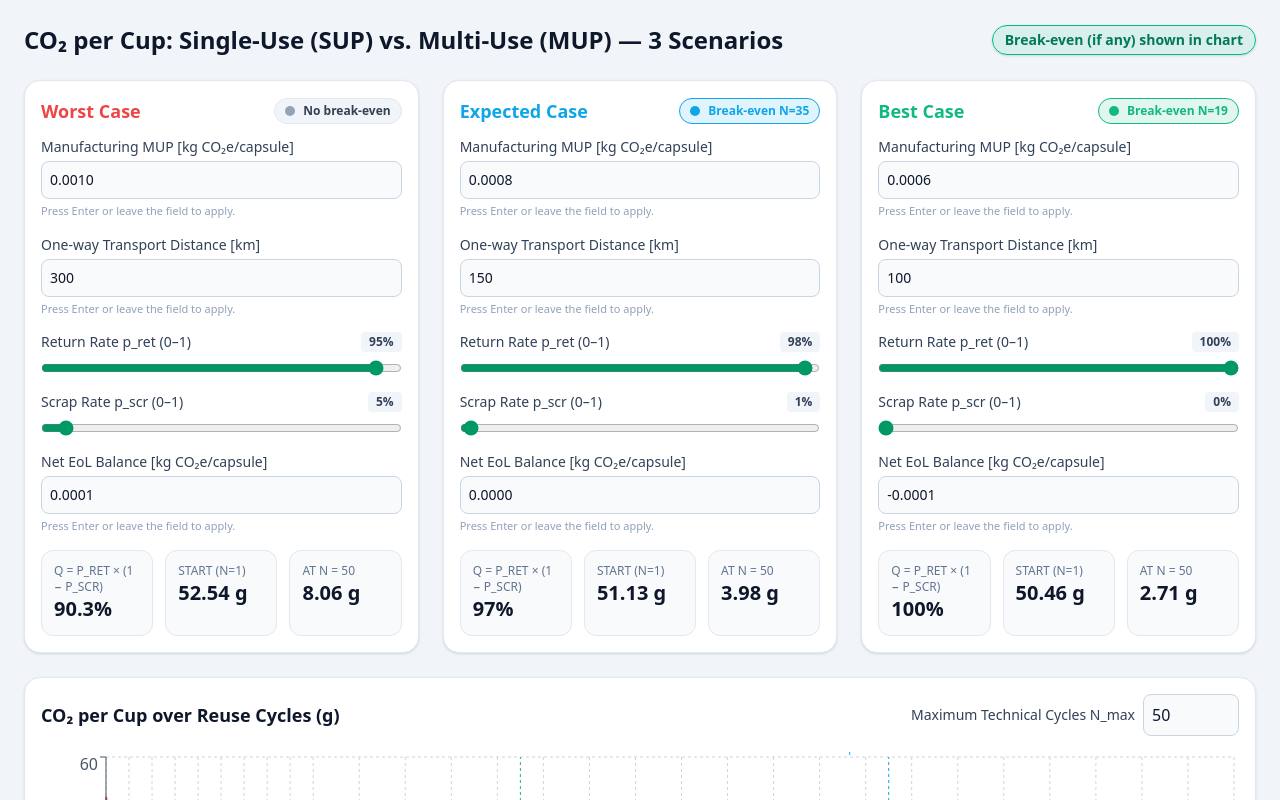
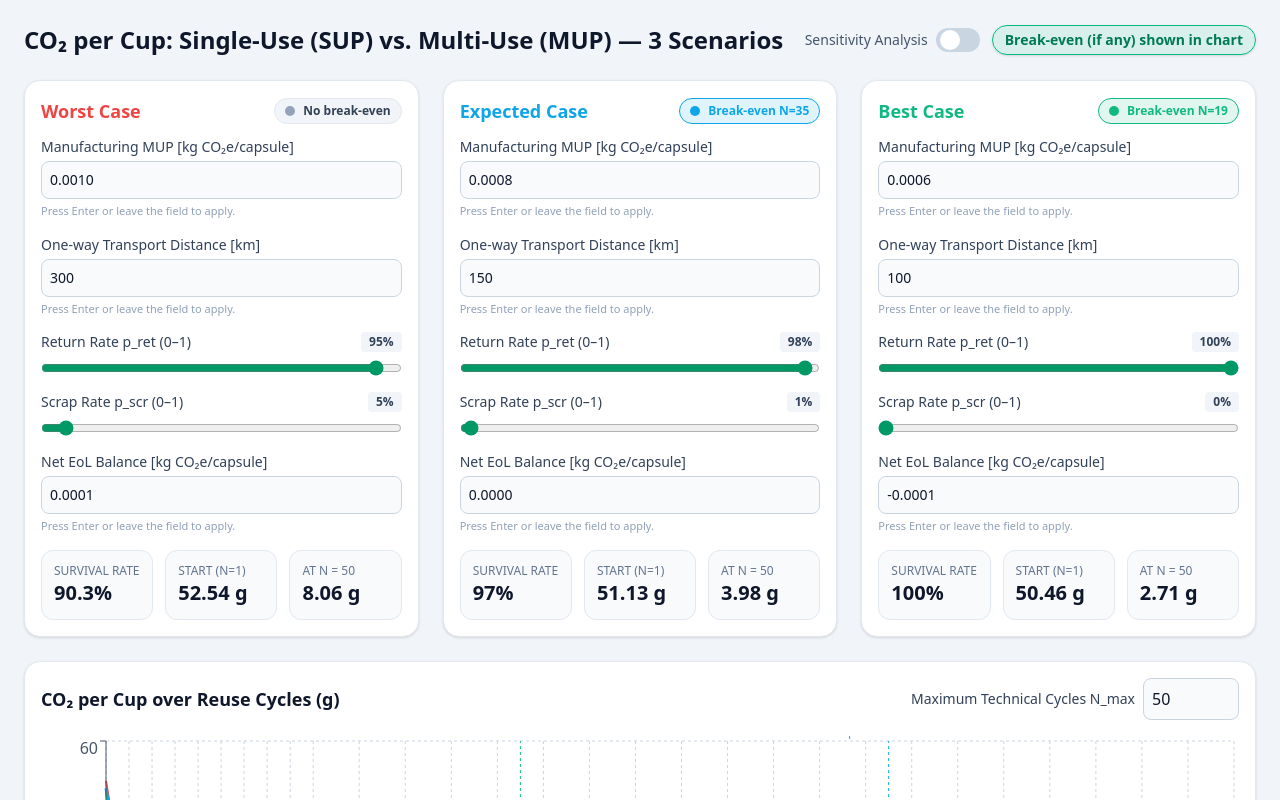
Before and after one commit to Mvxlzz/mup-dashboard, a React (Vite) app: page / in a window 1280 px wide. Shown: the top 800 px of the page. Built offline with nearby package versions, Linux system fonts and the light colour scheme.

Commit message:
sens analysis und survival rate

```diff
--- a/src/App.jsx
+++ b/src/App.jsx
@@ -9,9 +9,11 @@ import {
   Legend,
   ReferenceLine,
   ResponsiveContainer,
+  BarChart,
+  Bar,
 } from "recharts";
 
-/* ========= Helpers at module scope (avoid remounts) ========= */
+/* ========= Helpers at module scope (avoid remounts & focus loss) ========= */
 function toNum(v, fallback = 0) {
   const n = typeof v === "string" ? parseFloat(v) : v;
   return Number.isFinite(n) ? n : fallback;
@@ -28,7 +30,7 @@ function computeSeries(params, constants, N_max_top) {
     T_FACTOR_PER_100KM,
   } = constants;
 
-  // Safe coerce
+  // Safe coerce (allow string states)
   const E_manu_mup = toNum(params.E_manu_mup, 0);
   const KM_ONE_WAY = toNum(params.KM_ONE_WAY, 0);
   const p_ret = Math.min(1, Math.max(0, toNum(params.p_ret, 0)));
@@ -84,18 +86,18 @@ function computeSeries(params, constants, N_max_top) {
   };
 }
 
-/* Reusable inputs (module scope) */
+/* ===== Reusable UI (module scope) ===== */
 function Num({ label, value, set, placeholder }) {
   return (
     <div className="flex flex-col">
       <label className="font-medium text-slate-700">{label}</label>
       <input
-        type="text"             // text to allow intermediate states
+        type="text"
         inputMode="decimal"
         placeholder={placeholder}
         className="mt-1 rounded-lg border border-slate-300 bg-slate-50 p-2 text-slate-900"
         value={value}
-        onChange={(e) => set(e.target.value)} // keep raw string
+        onChange={(e) => set(e.target.value)}
         onBlur={(e) => {
           const normalized = e.target.value.replace(",", ".").trim();
           set(normalized);
@@ -193,7 +195,7 @@ function ScenarioCard({ title, color, state, setState, result, N_max_top }) {
 
       <div className="grid grid-cols-3 gap-3 text-sm mt-4">
         <div className="rounded-xl border border-slate-200 bg-slate-50 p-3">
-          <div className="text-slate-500 text-xs uppercase font-medium">q = p_ret × (1 − p_scr)</div>
+          <div className="text-slate-500 text-xs uppercase font-medium">Survival Rate</div>
           <div className="text-xl font-semibold text-slate-900">
             {(toNum(state.p_ret, 0) * (1 - toNum(state.p_scr, 0))).toLocaleString(undefined, {
               style: "percent",
@@ -223,7 +225,10 @@ export default function App() {
   // Shared horizon
   const [N_max_top, setNMaxTop] = useState(50);
 
-  // Constants (stable object so it doesn't change identity)
+  // Toggle sensitivity (default OFF)
+  const [showSensitivity, setShowSensitivity] = useState(false);
+
+  // Constants (stable)
   const constants = useMemo(
     () => ({
       m_Al_mup: 0.00324,
@@ -237,7 +242,7 @@ export default function App() {
     []
   );
 
-  // Three scenarios — numeric sliders; string inputs for text fields
+  // Three scenarios (string fields for text inputs, numbers for sliders)
   const [worst, setWorst] = useState({
     name: "Worst Case",
     E_manu_mup: "0.0010",
@@ -268,7 +273,7 @@ export default function App() {
     color: "#10b981",
   });
 
-  // Results
+  // Results per scenario
   const resWorst = useMemo(
     () => computeSeries(worst, constants, N_max_top),
     [worst, constants, N_max_top]
@@ -298,16 +303,87 @@ export default function App() {
     return Array.from(map.values()).sort((a, b) => a.cycle - b.cycle);
   }, [resWorst.data, resExpected.data, resBest.data]);
 
+  /* ===== Sensitivity (±10%) on Expected Case, computed only when shown) ===== */
+  const sensitivity = useMemo(() => {
+    if (!showSensitivity) return null;
+
+    // KPI at N_max for Expected case (g CO2e/cup)
+    const kpiAtNMax = (overrides = {}) => {
+      const pars = {
+        E_manu_mup: toNum(overrides.E_manu_mup ?? expected.E_manu_mup, 0),
+        KM_ONE_WAY: toNum(overrides.KM_ONE_WAY ?? expected.KM_ONE_WAY, 0),
+        p_ret: Math.min(1, Math.max(0, toNum(overrides.p_ret ?? expected.p_ret, 0))),
+        p_scr: Math.min(1, Math.max(0, toNum(overrides.p_scr ?? expected.p_scr, 0))),
+        E_EoL_mup: toNum(overrides.E_EoL_mup ?? expected.E_EoL_mup, 0),
+      };
+
+      // Reuse computeSeries logic for a single point (N_max_top)
+      const temp = computeSeries(pars, constants, N_max_top);
+      // last point is at N_max_top, so we can read lastCost_g
+      return temp.lastCost_g; // g/cup
+    };
+
+    const base = kpiAtNMax();
+
+    const params = [
+      { key: "E_manu_mup", name: "Manufacturing MUP", value: toNum(expected.E_manu_mup, 0), isProb: false, min: 0 },
+      { key: "KM_ONE_WAY", name: "One-way Distance", value: toNum(expected.KM_ONE_WAY, 0), isProb: false, min: 0 },
+      { key: "p_ret", name: "Return Rate p_ret", value: toNum(expected.p_ret, 0), isProb: true },
+      { key: "p_scr", name: "Scrap Rate p_scr", value: toNum(expected.p_scr, 0), isProb: true },
+      { key: "E_EoL_mup", name: "Net EoL Balance", value: toNum(expected.E_EoL_mup, 0), isProb: false },
+    ];
+
+    const rows = params.map((p) => {
+      const lowRaw = p.value * 0.9;
+      const highRaw = p.value * 1.1;
+
+      const low = p.isProb ? Math.max(0, Math.min(1, lowRaw)) : Math.max(p.min ?? -Infinity, lowRaw);
+      const high = p.isProb ? Math.max(0, Math.min(1, highRaw)) : Math.max(p.min ?? -Infinity, highRaw);
+
+      const lowKpi = kpiAtNMax({ [p.key]: low });
+      const highKpi = kpiAtNMax({ [p.key]: high });
+
+      return {
+        name: p.name,
+        Decrease: lowKpi - base, // left
+        Increase: highKpi - base, // right
+        ImpactAbs: Math.max(Math.abs(lowKpi - base), Math.abs(highKpi - base)),
+      };
+    });
+
+    rows.sort((a, b) => b.ImpactAbs - a.ImpactAbs);
+
+    return { base, rows };
+  }, [showSensitivity, expected, constants, N_max_top]);
+
   return (
     <div className="min-h-screen p-6 flex flex-col gap-6">
-      {/* Header */}
+      {/* Header with toggle */}
       <header className="flex flex-wrap items-center gap-3">
         <h1 className="text-2xl font-bold text-slate-900">
           CO₂ per Cup: Single-Use (SUP) vs. Multi-Use (MUP) — 3 Scenarios
         </h1>
 
+        <div className="ml-auto flex items-center gap-2">
+          <span className="text-sm text-slate-600">Sensitivity Analysis</span>
+          <button
+            onClick={() => setShowSensitivity((v) => !v)}
+            className={`relative inline-flex h-6 w-11 items-center rounded-full transition ${
+              showSensitivity ? "bg-emerald-500" : "bg-slate-300"
+            }`}
+            aria-pressed={showSensitivity}
+            aria-label="Toggle sensitivity analysis"
+          >
+            <span
+              className={`inline-block h-5 w-5 transform rounded-full bg-white transition ${
+                showSensitivity ? "translate-x-5" : "translate-x-1"
+              }`}
+            />
+          </button>
+        </div>
+
         {(resExpected.breakEven || resWorst.breakEven || resBest.breakEven) && (
-          <span className="ml-auto bg-emerald-500/10 border border-emerald-500 text-emerald-700 text-sm font-semibold px-3 py-1 rounded-full shadow-sm">
+          <span className="bg-emerald-500/10 border border-emerald-500 text-emerald-700 text-sm font-semibold px-3 py-1 rounded-full shadow-sm">
             Break-even (if any) shown in chart
           </span>
         )}
@@ -341,7 +417,7 @@ export default function App() {
         />
       </div>
 
-      {/* Chart */}
+      {/* Line chart */}
       <div className="bg-white rounded-2xl shadow p-4 border border-slate-200">
         <div className="flex items-center justify-between mb-4">
           <h2 className="font-semibold text-slate-900 text-lg">CO₂ per Cup over Reuse Cycles (g)</h2>
@@ -424,6 +500,46 @@ export default function App() {
         </p>
       </div>
 
+      {/* Sensitivity tornado (shown only when enabled) */}
+      {showSensitivity && sensitivity && (
+        <div className="bg-white rounded-2xl shadow p-4 border border-slate-200">
+          <h2 className="font-semibold text-slate-900 mb-2 text-lg">
+            Sensitivity (±10%) — Impact on MUP (Expected) at N_max (g CO₂e / cup)
+          </h2>
+          <p className="text-xs text-slate-500 mb-3">
+            Bars show change vs. base ({sensitivity.base.toFixed(2)} g). Left = −10%, Right = +10%.
+          </p>
+
+          <div className="w-full h-80">
+            <ResponsiveContainer width="100%" height="100%">
+              <BarChart
+                data={sensitivity.rows}
+                layout="vertical"
+                margin={{ left: 20, right: 20, top: 10, bottom: 10 }}
+              >
+                <CartesianGrid strokeDasharray="3 3" stroke="#cbd5e1" />
+                <XAxis
+                  type="number"
+                  tickFormatter={(v) => `${v.toFixed(1)} g`}
+                  stroke="#475569"
+                />
+                <YAxis
+                  type="category"
+                  dataKey="name"
+                  width={170}
+                  stroke="#475569"
+                />
+                <Tooltip formatter={(value) => [`${Number(value).toFixed(2)} g`, "Δ vs. base"]} />
+                <Legend />
+                <ReferenceLine x={0} stroke="#64748b" />
+                <Bar dataKey="Decrease" name="-10%" fill="#ef4444" isAnimationActive={false} />
+                <Bar dataKey="Increase" name="+10%" fill="#10b981" isAnimationActive={false} />
+              </BarChart>
+            </ResponsiveContainer>
+          </div>
+        </div>
+      )}
+
       <footer className="text-[11px] text-slate-500 text-center leading-relaxed">
         Model based on Python LCA calculation. All values per cup.
         <br />
```
